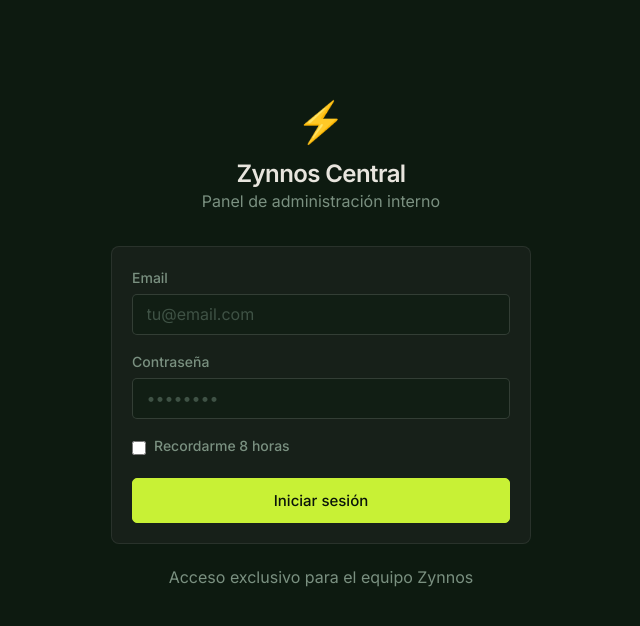
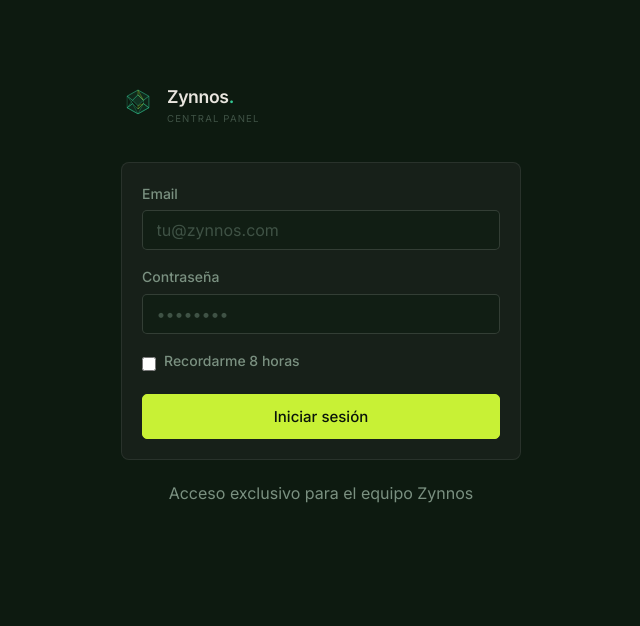
Before and after one commit to zynnoslabs/Central, a Flask app: page / in a window 1280 px wide. Shown: the top 626 px of the page, without its empty margins (319-959 px from the left). Run offline with Flask 3, Linux system fonts and the light colour scheme; some libraries are stand-ins or nearby versions.

Commit message:
feat: login con identidad Zynnos + spinner Render wakeup
- Logo icosaedro SVG + nombre de marca arriba del formulario
- Aviso animado cuando Render tarda en despertar (>1.5s)
- Spinner en botón submit mientras espera respuesta
- Sin cambios en la lógica de autenticación

Co-Authored-By: Claude Sonnet 4.6 <noreply@anthropic.com>
Claude-Session: https://claude.ai/code/session_01EkkSR2S1ammGfJTH88y4rA

```diff
--- a/app/templates/login.html
+++ b/app/templates/login.html
@@ -2,20 +2,104 @@
 {% block title %}Login — Zynnos Central{% endblock %}
 
 {% block content %}
-<div style="max-width:420px; margin: 4rem auto;">
-  <div style="text-align:center; margin-bottom:2rem;">
-    <div style="font-size:2.5rem; margin-bottom:.5rem;">⚡</div>
-    <h1 style="font-size:1.5rem; font-weight:700;">Zynnos Central</h1>
-    <p class="text-muted text-small">Panel de administración interno</p>
+<style>
+.login-wrap { max-width: 400px; margin: 3.5rem auto; }
+
+.login-brand {
+  display: flex;
+  align-items: center;
+  gap: .75rem;
+  margin-bottom: 2.2rem;
+}
+.login-logo { width: 34px; height: 34px; flex-shrink: 0; }
+.login-brand-name {
+  font-size: 1.1rem;
+  font-weight: 700;
+  letter-spacing: -.02em;
+  color: var(--fg, #f0f4f1);
+}
+.login-brand-name span { color: var(--teal, #34c994); }
+.login-brand-sub {
+  display: block;
+  font-size: .6rem;
+  letter-spacing: .12em;
+  text-transform: uppercase;
+  color: var(--fg3, #4d6358);
+  margin-top: .1rem;
+}
+
+#render-notice {
+  display: none;
+  align-items: center;
+  gap: .6rem;
+  padding: .7rem 1rem;
+  border-radius: 8px;
+  background: rgba(52,201,148,.06);
+  border: 1px solid rgba(52,201,148,.15);
+  font-size: .78rem;
+  color: #8a9e94;
+  margin-bottom: 1.2rem;
+}
+#render-notice.show { display: flex; }
+.spin-sm {
+  width: 16px; height: 16px;
+  border: 2px solid rgba(52,201,148,.2);
+  border-top-color: #34c994;
+  border-radius: 50%;
+  animation: spin .8s linear infinite;
+  flex-shrink: 0;
+}
+@keyframes spin { to { transform: rotate(360deg); } }
+
+.btn-relative { position: relative; }
+.btn-spin-inner {
+  display: none;
+  width: 14px; height: 14px;
+  border: 2px solid rgba(255,255,255,.2);
+  border-top-color: currentColor;
+  border-radius: 50%;
+  animation: spin .7s linear infinite;
+  position: absolute;
+  right: .9rem;
+  top: 50%;
+  transform: translateY(-50%);
+}
+.btn-relative.loading .btn-spin-inner { display: block; }
+</style>
+
+<div class="login-wrap">
+
+  <div class="login-brand">
+    <svg class="login-logo" viewBox="0 0 100 100" fill="none" xmlns="http://www.w3.org/2000/svg" aria-hidden="true">
+      <polygon points="50,6 82,24 82,58 50,76 18,58 18,24" fill="none" stroke="#34c994" stroke-width="1.5" opacity=".5"/>
+      <polygon points="50,6 82,24 66,36 50,20 34,36 18,24" fill="rgba(52,201,148,.09)" stroke="#34c994" stroke-width="1"/>
+      <polygon points="50,76 82,58 66,46 50,62 34,46 18,58" fill="rgba(52,201,148,.06)" stroke="#34c994" stroke-width="1"/>
+      <polygon points="50,20 66,36 50,52 34,36" fill="rgba(52,201,148,.14)" stroke="#34c994" stroke-width="1"/>
+      <polygon points="50,62 66,46 50,52" fill="rgba(200,241,53,.07)" stroke="#c8f135" stroke-width=".8"/>
+      <polygon points="50,6 66,36 50,20" fill="rgba(200,241,53,.06)" stroke="#c8f135" stroke-width=".8"/>
+      <polygon points="82,24 82,58 66,46 66,36" fill="rgba(52,201,148,.05)" stroke="#34c994" stroke-width=".8"/>
+      <polygon points="18,24 34,36 18,58 34,46" fill="rgba(52,201,148,.04)" stroke="#34c994" stroke-width=".8"/>
+      <polygon points="50,76 82,58 66,46" fill="rgba(52,201,148,.04)" stroke="#34c994" stroke-width=".8"/>
+      <polygon points="50,76 18,58 34,46" fill="rgba(52,201,148,.04)" stroke="#34c994" stroke-width=".8"/>
+    </svg>
+    <div>
+      <span class="login-brand-name">Zynnos<span>.</span></span>
+      <span class="login-brand-sub">Central Panel</span>
+    </div>
+  </div>
+
+  <div id="render-notice" role="status" aria-live="polite">
+    <span class="spin-sm"></span>
+    <span>Iniciando servidor… puede tardar unos segundos</span>
   </div>
 
   <div class="card">
-    <form method="POST" action="{{ url_for('auth.login_post') }}" novalidate>
+    <form method="POST" action="{{ url_for('auth.login_post') }}" novalidate id="login-form">
       {{ form.hidden_tag() }}
 
       <div class="form-group">
         {{ form.email.label(class="form-label") }}
-        {{ form.email(class="form-control", placeholder="tu@email.com", autocomplete="email") }}
+        {{ form.email(class="form-control", placeholder="tu@zynnos.com", autocomplete="email") }}
         {% if form.email.errors %}
           {% for error in form.email.errors %}
             <p class="form-error">{{ error }}</p>
@@ -38,8 +122,10 @@
         {{ form.recordarme.label(class="text-small") }}
       </div>
 
-      <button type="submit" class="btn btn-primary" style="width:100%; justify-content:center; padding:.7rem;">
+      <button type="submit" class="btn btn-primary btn-relative" id="btn-submit"
+              style="width:100%; justify-content:center; padding:.7rem;">
         Iniciar sesión
+        <span class="btn-spin-inner" aria-hidden="true"></span>
       </button>
     </form>
   </div>
@@ -48,4 +134,30 @@
     Acceso exclusivo para el equipo Zynnos
   </p>
 </div>
+
+<script>
+(function() {
+  var notice = document.getElementById('render-notice');
+  var shown = false;
+  var t = setTimeout(function() {
+    if (!shown) { notice.classList.add('show'); }
+  }, 1500);
+  window.addEventListener('load', function() {
+    shown = true;
+    clearTimeout(t);
+    notice.classList.remove('show');
+  });
+
+  var form = document.getElementById('login-form');
+  var btn  = document.getElementById('btn-submit');
+  form.addEventListener('submit', function() {
+    btn.classList.add('loading');
+    btn.disabled = true;
+    setTimeout(function() {
+      btn.classList.remove('loading');
+      btn.disabled = false;
+    }, 6000);
+  });
+})();
+</script>
 {% endblock %}
```
